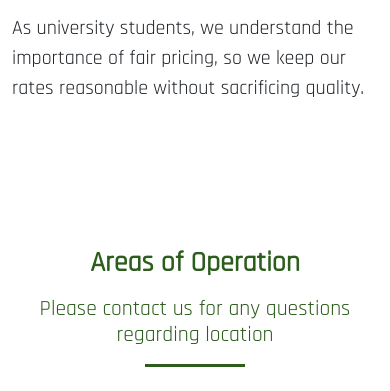
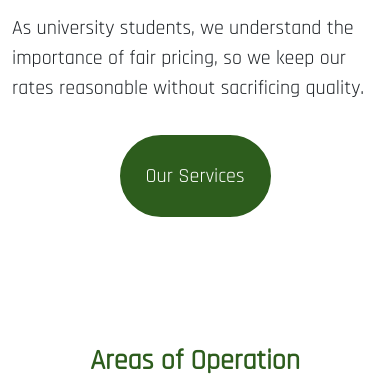
Before and after one commit to alexwhiting/GB-Painting, a plain HTML site: page index.html in a window 390 px wide. Shown: the part 902-1293 px from the top of the page. Drawn offline with nearby package versions, Linux system fonts and the light colour scheme.

Commit message:
added button to about section

```diff
--- a/index.html
+++ b/index.html
@@ -88,6 +88,7 @@
                   <p>Founded by Grant Groves and Isaac Bodnar, we started this business to bring reliable and professional painting services to our community.
                   No matter what the job may be, we take pride in our work and commitment to customer satisfaction.</p>
                   <p>As university students, we understand the importance of fair pricing, so we keep our rates reasonable without sacrificing quality.</p>
+                  <button class="button btn-about text-center" onclick="window.location.href='services.html'" style="margin-top: 2rem;"><span>Our Services</span></button>
                 </div>
               </div>
 
--- a/styles.css
+++ b/styles.css
@@ -729,3 +729,21 @@ html {
 .quote-icon {
   color: var(--primary-color);
 }
+
+.btn-about {
+  transition: all 0.5s;
+  cursor: pointer;
+  margin-right: 2.5rem;
+  padding: 1.5rem;
+  border-radius: 50px;
+  background-color: #2d5d1d;
+  color: white;
+  border: 2px solid #2d5d1d;
+}
+
+@media (max-width: 991px) {
+  .btn-about {
+    margin: auto;
+    display: block;
+  }
+}
```
